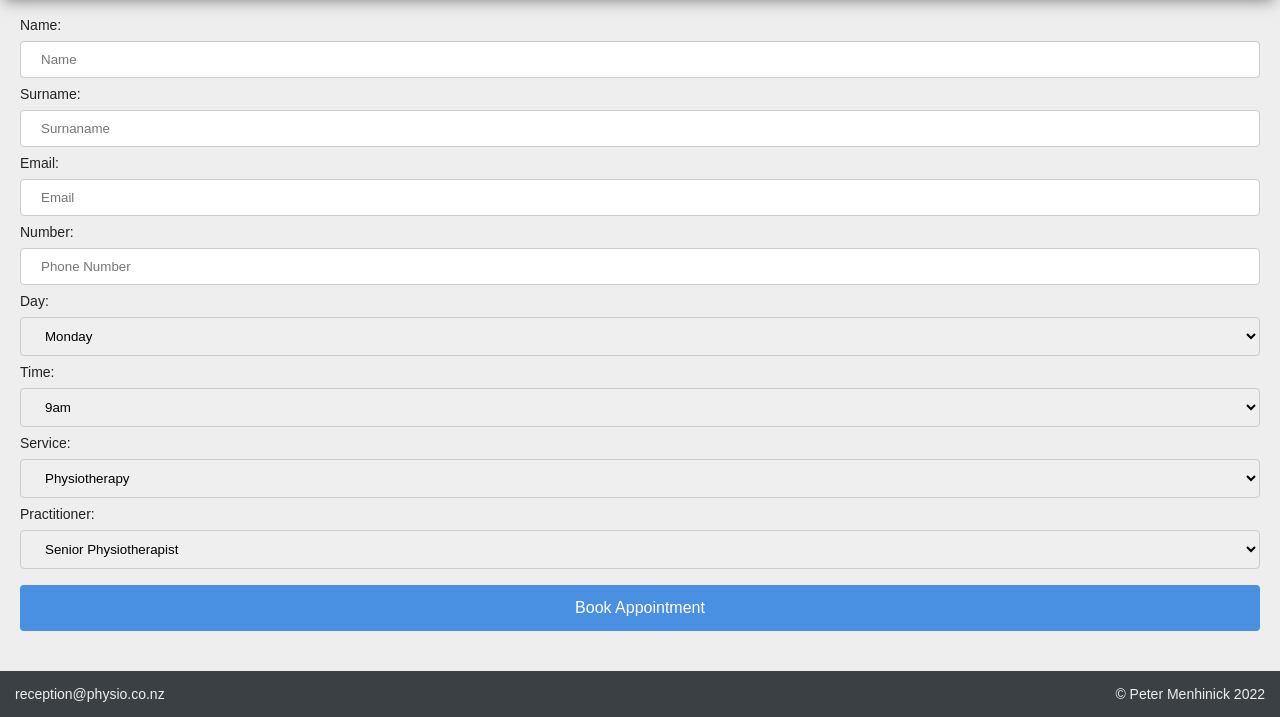
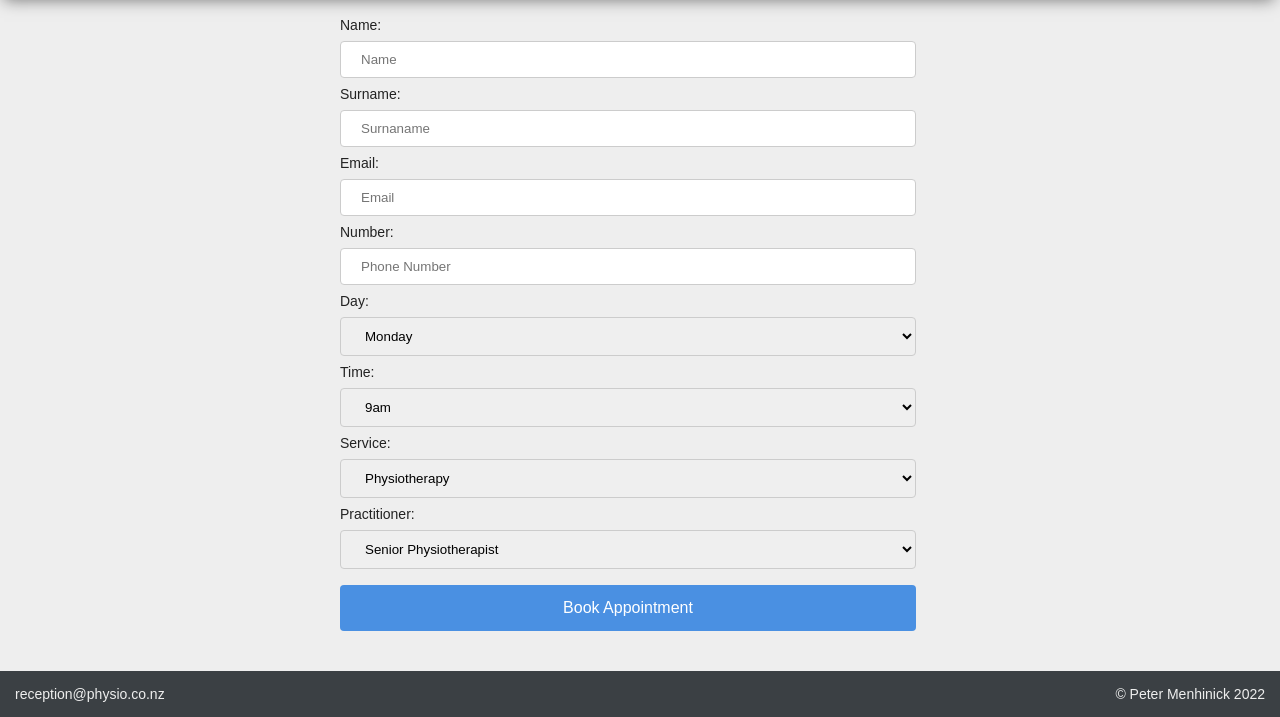
Before and after one commit to peterjmen/GitWebsite, a plain HTML site: page booking.html in a window 1280 px wide. Shown: the part 159-876 px from the top of the page. Drawn offline with nearby package versions, Linux system fonts and the light colour scheme; files that its build step writes are made by us from their sources; some icons are missing.

Commit message:
modified booking form size

```diff
--- a/booking.html
+++ b/booking.html
@@ -107,6 +107,7 @@
 		  <div id="m" class="layout2">
 
 			<div id = "content">
+				<div id = "formBox">
 <form id="form">
 	Name: <input type="text" class="formField" id="nameField" placeholder="Name"></input>
 	Surname: <input type="text" class="formField" id="surnameField" placeholder="Surnaname"></input>
@@ -144,6 +145,7 @@
 			</select>
 			<input class = "button" id="submitBtn" type="submit" value="Book Appointment" onclick="bookAppointment(event)">
 </form>
+</div>
 </div>
 <!-- <button class="logInButton" id="bookAppointmentBtn" onclick="bookAppointment()">Book Appointment<span class="icon-chevron-right"></span></button> -->
 
--- a/styles/style.css
+++ b/styles/style.css
@@ -605,6 +605,12 @@ button, .button {
 #form{
 	padding: 20px;
 	display: block;
+	min-width: 45%;
+	max-width: 45%;
+	margin-left: 25%;
+	margin-right: 25%;
+	float: center;
+
 }
 
 /* Style inputs */
@@ -616,6 +622,7 @@ input[type=text], select, input[type=password] {
 	border: 1px solid #ccc;
 	border-radius: 4px;
 	box-sizing: border-box;
+
   }
 
   /* Style the submit button */
@@ -628,4 +635,5 @@ input[type=text], select, input[type=password] {
 	border: none;
 	border-radius: 4px;
 	cursor: pointer;
+
   }
```
